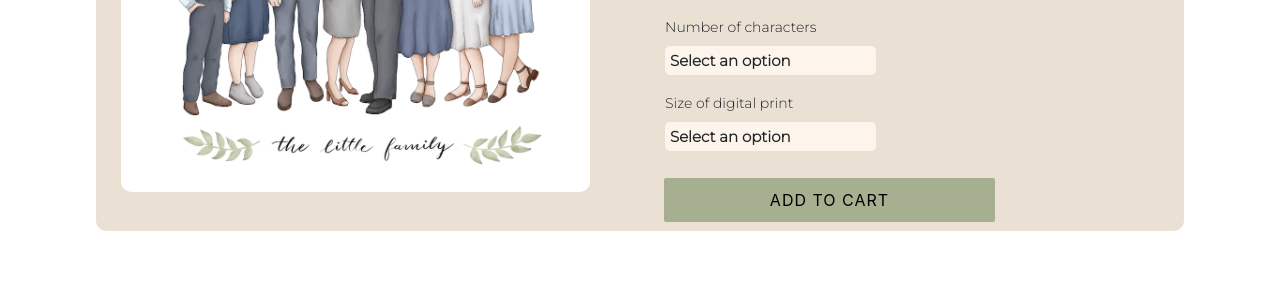
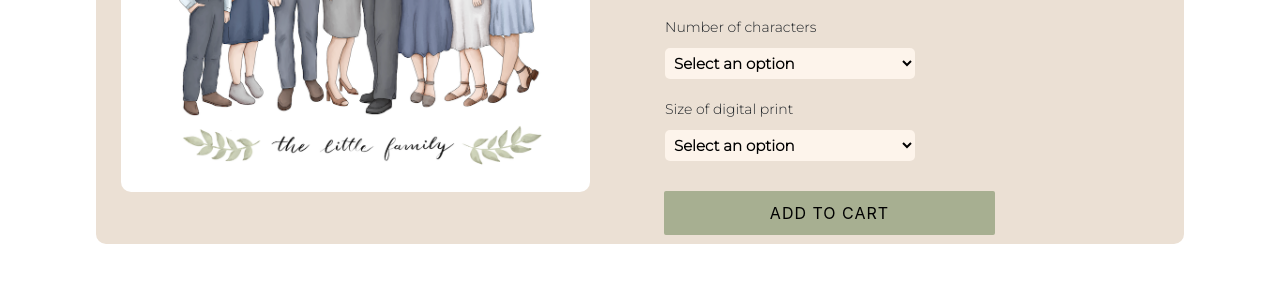
Before and after one commit to birrelle/creative_project1, a plain HTML site: page art/pages/shop.html in a window 1280 px wide. Shown: the part 376-658 px from the top of the page. Drawn offline with nearby package versions, Linux system fonts and the light colour scheme.

Commit message:
fixed things

```diff
--- a/art/css/about.css
+++ b/art/css/about.css
@@ -14,6 +14,7 @@
 
     .about_container {
         flex-direction: column !important;
+        width:85% !important;
     }
     .this_image {
         width: 100% !important;
--- a/art/css/contact.css
+++ b/art/css/contact.css
@@ -23,6 +23,7 @@ label {
 
 #thisname {
     font-family:Georgia, 'Times New Roman', Times, serif;
+
 }
 
 .contact_box {
--- a/art/css/shop.css
+++ b/art/css/shop.css
@@ -1,4 +1,3 @@
-@import url('https://fonts.googleapis.com/css?family=Lato:400,700');
 @media only screen and (max-width: 500px) {
 
   .flex_container {
@@ -50,7 +49,6 @@
   top: 70%;
   display: none;
 }
-
 
 
 .title{
@@ -125,16 +123,17 @@ button:hover {
   font-family: Georgia, 'Times New Roman', Times, serif !important;
 }
 
-.dropdown-content {
-  display: none;
-  position: absolute;
-  background-color: #f9f9f9;
-  min-width: 200px;
-  max-width: 500px;
-  box-shadow: 0px 8px 16px 0px rgba(0,0,0,0.2);
-  padding: 12px 16px;
-  z-index: 1;
-  font-size: 14px;
+select {
+  font-size: 15px;
+  border: 1px;
+  border-style:hidden;
+  padding: 5px ;
+  padding-right: 85px;
+  background-color: #fdf4eb;
+  border-radius: 5px;
+  font-family: 'Montserrat', sans-serif ;
+  font-weight: bold;
+  width:250px;
 }
 
 .dropdown:hover .dropdown-content {
@@ -146,21 +145,6 @@ p:hover {
   background-color: #ebe0d4;;
 }
 
-.select {
-  font-size: 15px;
-  border: 1px;
-  border-style:hidden;
-  padding: 5px ;
-  padding-right: 85px;
-  width: 1000px;
-  background-color: #fdf4eb;
-  border-radius: 5px;
-  font-family: 'Montserrat', sans-serif ;
-  font-weight: bold;
-
-
-}
-
 .option {
   font-family: 'Montserrat', sans-serif ;
   font-size: 14px;
--- a/art/pages/shop.html
+++ b/art/pages/shop.html
@@ -57,24 +57,24 @@
 
             <div class="option">Number of characters </div>
             <div class="dropdown">
-              <span class="select">Select an option</span>
-              <div class="dropdown-content">
-                <p>1 -3 characters ($25.00)</p>
-                <p>4 characters ($30.00)</p>
-                <p>5 characters ($35.00)</p>
-                <p>6 characters ($40.00)</p>
-                <p>7+ characters ($45.00+)</p>
-              </div>
+              <select>
+                <option selected="selected">Select an option</option>
+                <option>1-3 characters ($25.00)</option>
+                <option>4 characters ($30.00)</option>
+                <option>5 characters ($35.00)</option>
+                <option>6 characters ($40.00)</option>
+                <option>7+ characters ($45.00+)</option>
+              </select>
             </div>
             <div class="option"> Size of digital print</div>
             <div class="dropdown">
-              <span class="select">Select an option</span>
-              <div class="dropdown-content">
-                <p>4 x 5 in</p>
-                <p>8 x 10 in</p>
-                <p>16 x 20 in</p>
-                <p>Other</p>
-              </div>
+              <select>
+                <option selected="selected">Select an option</option>
+                <option>4 x 5 in</option>
+                <option>8 x 10 in</option>
+                <option>16 x 20 in</option>
+                <option>Other</option>
+            </select>
             </div>
 
             <div class="buttons">
@@ -85,5 +85,7 @@
       </div>
 
 
-
+      <script src="https://code.jquery.com/jquery-3.3.1.slim.min.js" integrity="sha384-q8i/X+965DzO0rT7abK41JStQIAqVgRVzpbzo5smXKp4YfRvH+8abtTE1Pi6jizo" crossorigin="anonymous"></script>
+      <script src="https://cdnjs.cloudflare.com/ajax/libs/popper.js/1.14.3/umd/popper.min.js" integrity="sha384-ZMP7rVo3mIykV+2+9J3UJ46jBk0WLaUAdn689aCwoqbBJiSnjAK/l8WvCWPIPm49" crossorigin="anonymous"></script>
+      <script src="https://stackpath.bootstrapcdn.com/bootstrap/4.1.3/js/bootstrap.min.js" integrity="sha384-ChfqqxuZUCnJSK3+MXmPNIyE6ZbWh2IMqE241rYiqJxyMiZ6OW/JmZQ5stwEULTy" crossorigin="anonymous"></script>
 </body>
--- a/art/styles.css
+++ b/art/styles.css
@@ -1,3 +1,30 @@
+
+@media only screen and (min-width: 1000px) {
+    .navbar-nav {
+        float:none;
+        margin:0 auto;
+        display: block;
+        text-align: center;
+    }
+    .navbar-nav > li{
+        display: inline-block;
+        float:none;
+        }
+}
+@media only screen and (max-width: 500px) {
+    .image {
+        width: 50% !important;;
+    }
+    .header{
+        font-size: 40px !important;
+    }
+
+    .text {
+        font-size: 20px !important;
+    }
+}
+
+
 .bg-light {
     background-color:rgb(255, 255, 255) !important;
 }
@@ -8,16 +35,7 @@
     font-size: 27px !important;
 }
 
-.navbar-nav {
-    float:none;
-    margin:0 auto;
-    display: block;
-    text-align: center;
-}
-.navbar-nav > li{
-    display: inline-block;
-    float:none;
-}
+
 .image {
     width:30%;
     height: auto;
```
Also changed, not shown: art/index.html (+8 -5 lines), art/pages/about.html (+3 -1 lines), art/pages/contact.html (+3 -0 lines).
